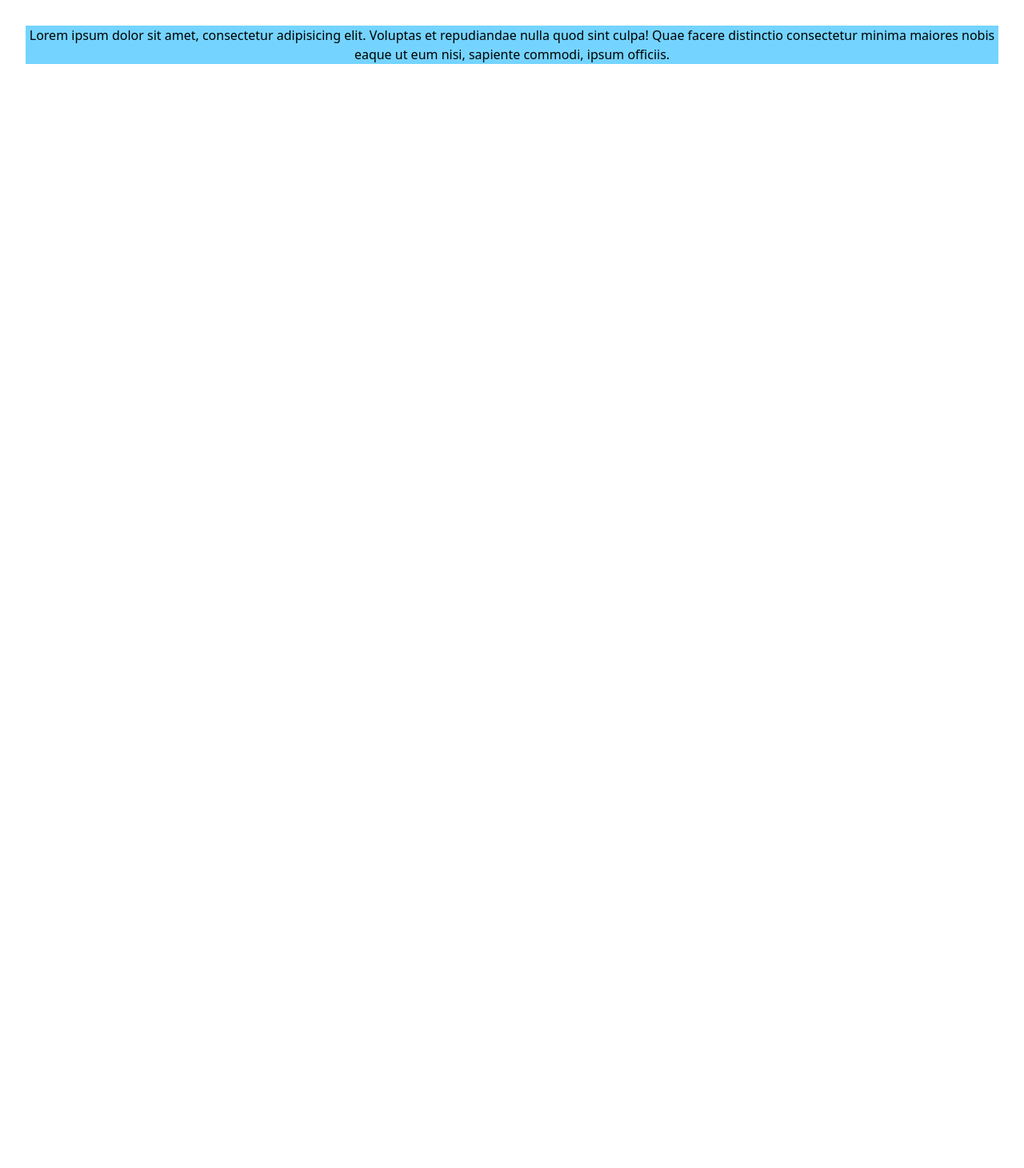
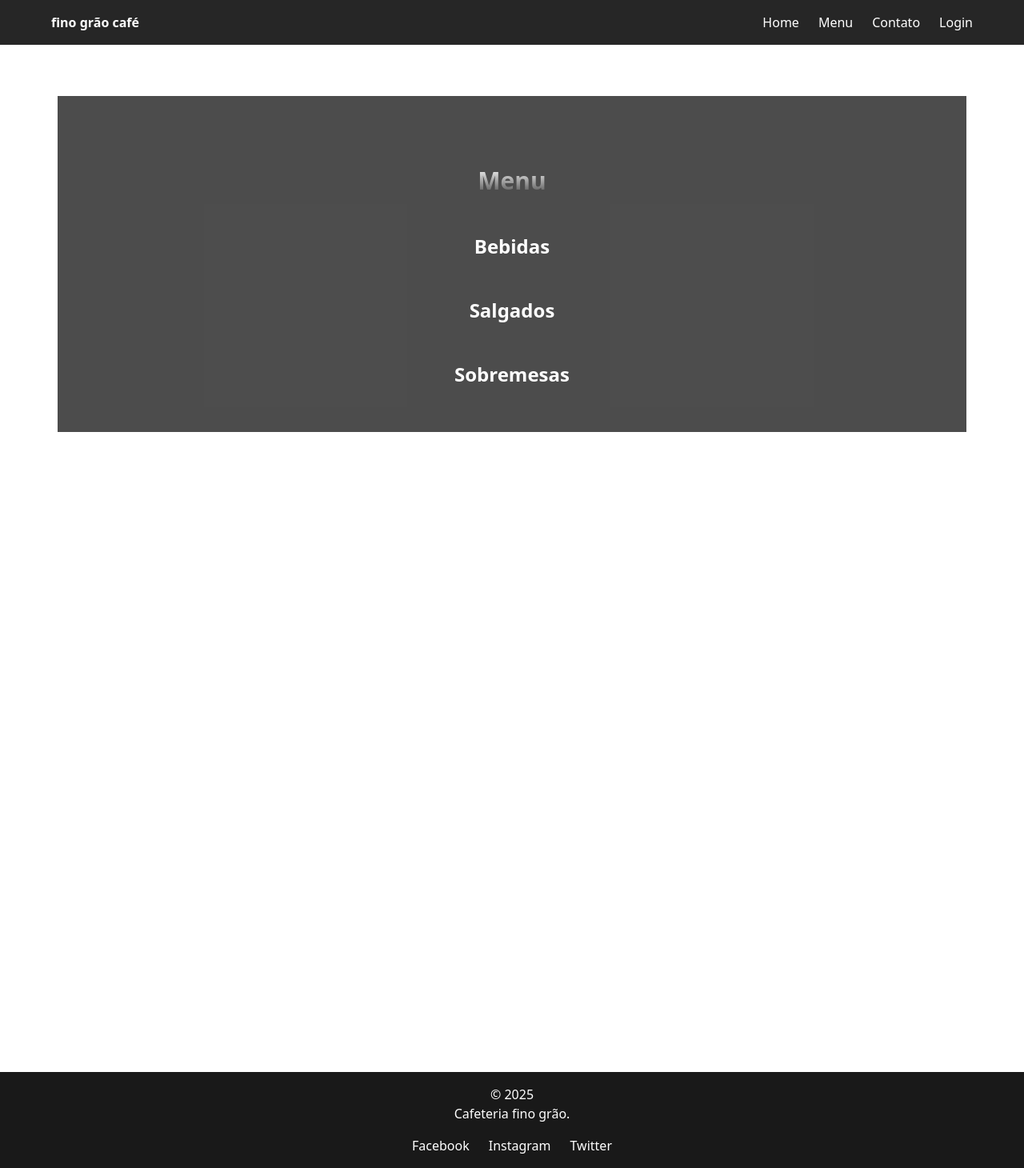
Before and after one commit to japcunha/pex-webapp, a React (Vite) app: page /menu in a window 1280 px wide. Shown: the whole page at 80% size. Before the commit the page ends 800 px from the top, so only its background shows below. Built offline with nearby package versions, Linux system fonts and the light colour scheme.

Commit message:
feat:navbar,categorias do menu e footer, com estilização básica

```diff
--- a/src/App.jsx
+++ b/src/App.jsx
@@ -1,13 +1,37 @@
-import './App.css'
+import { BrowserRouter as Router, Routes, Route } from "react-router-dom";
+import './index.css'
+import Navbar from "./components/Navbar.jsx";
+import Footer from "./components/Footer.jsx";
+import CategoryCard from "./components/CategoryCard.jsx";
+import ProductCard from "./components/ProductCard.jsx";
+import SectionMenu from './components/SectionMenu.jsx';
+import SectionOpen from './components/SectionOpen.jsx';
+import Home from "./pages/Home.jsx";
+import Menu from "./pages/Menu.jsx";
+import Contact from "./pages/Contact.jsx";
+import Login from "./pages/Login.jsx";
 
 function App() {
+  return (
+    <Router>
+      <Navbar />
+
+      <div>
 
 
-  return (
-    <>
-      <p class="bg-sky-300" >Lorem ipsum dolor sit amet, consectetur adipisicing elit. Voluptas et repudiandae nulla quod sint culpa! Quae facere distinctio consectetur minima maiores nobis eaque ut eum nisi, sapiente commodi, ipsum officiis.</p>
-    </>
-  )
+        <main className="flex-grow">
+          <Routes>
+            <Route path="/" element={<Home />} />
+            <Route path="/menu" element={<Menu />} />
+            <Route path="/contact" element={<Contact />} />
+            <Route path="/login" element={<Login />} />
+          </Routes>
+        </main>
+
+      </div>
+       <Footer />
+    </Router>
+  );
 }
 
-export default App
+export default App;
--- /dev/null
+++ b/src/components/Footer.jsx
@@ -0,0 +1,17 @@
+import React from "react";
+
+export default function Footer() {
+  return (
+    <footer className="bg-black/90 text-white text-center py-4 mt-200">
+      <div className="max-w-6xl mx-auto text-center">
+        <p> &copy; {new Date().getFullYear()}</p>
+          <p>Cafeteria fino grão.</p>
+        <div className="mt-4 space-x-6">
+          <a href="https://www.facebook.com" target="_blank" rel="noopener noreferrer" className="hover:text-gray-400">Facebook</a>
+          <a href="https://www.instagram.com" target="_blank" rel="noopener noreferrer" className="hover:text-gray-400">Instagram</a>
+          <a href="https://www.twitter.com" target="_blank" rel="noopener noreferrer" className="hover:text-gray-400">Twitter</a>
+        </div>
+      </div>
+    </footer>
+  );
+}
--- /dev/null
+++ b/src/components/Navbar.jsx
@@ -0,0 +1,26 @@
+import React from "react";
+import { Link } from "react-router-dom";
+import '../index.css'
+
+export default function Navbar() {
+  return (
+    <nav className="bg-black/85  text-white p-4 fixed top-0 w-full z-50">
+      <div className="max-w-6xl mx-auto flex justify-between items-center">
+
+        <div className="text-1xl font-bold">
+          <Link to="/" className="hover:text-amber-50">
+            fino grão café
+          </Link>
+        </div>
+
+        <div className="space-x-6">
+          <Link to="/" className="hover:text-amber-50">Home</Link>
+          <Link to="/menu" className="hover:text-amber-50">Menu</Link>
+          <Link to="/contact" className="hover:text-amber-50">Contato</Link>
+          <Link to="/login" className="hover:text-amber-50">Login</Link>
+        </div>
+      </div>
+    </nav>
+
+  );
+}
--- /dev/null
+++ b/src/components/SectionMenu.jsx
@@ -0,0 +1,43 @@
+import { useEffect, useState } from "react";
+import api from "../api/api";
+import ProductCard from "../components/ProductCard";
+
+export default function SectionMenu(){
+
+
+
+
+    return (
+      <div className="bg-black/70 p-10 m-18 mt-30 text-center text-white">
+        <h1 className="caret-amber-50 text-3xl font-bold mask-b-from-green-200 m-12 ">Menu</h1>
+
+
+        <section className="mb-8">
+          <h2 className="text-2xl font-semibold mb-4">Bebidas</h2>
+
+          <div className="grid grid-cols-1 md:grid-cols-3 gap-4">
+
+
+          </div>
+        </section>
+
+        <section className="mb-8">
+
+          <h2 className="text-2xl font-semibold mb-4">Salgados</h2>
+
+          <div className="grid grid-cols-1 md:grid-cols-3 gap-4">
+
+          </div>
+        </section>
+
+        <section>
+          <h2 className="text-2xl font-semibold mb-4">Sobremesas</h2>
+
+          <div className="grid grid-cols-1 md:grid-cols-3 gap-4">
+
+
+          </div>
+        </section>
+      </div>
+    )
+}
--- /dev/null
+++ b/src/pages/Contact.jsx
@@ -0,0 +1,4 @@
+
+export default function Contact(){
+
+}
--- /dev/null
+++ b/src/pages/Home.jsx
@@ -0,0 +1,13 @@
+export default function Home() {
+  return (
+    <div className="bg-black/80  p-10 m-18 mt-30">
+      <h1 className="text-4xl text-center font-bold mb-4 text-white">Bem-vindo à nossa Cafeteria!</h1>
+      <p className="text-white text-center mt-20">
+        Lorem ipsum dolor sit amet consectetur adipisicing elit. Provident eos
+        excepturi deserunt nihil repudiandae obcaecati sint voluptates non
+        deleniti impedit aperiam esse ipsum, rem doloremque eum expedita dolore
+        illum animi!
+      </p>
+    </div>
+  );
+}
--- /dev/null
+++ b/src/pages/Login.jsx
@@ -0,0 +1,4 @@
+
+export default function Login(){
+
+}
--- /dev/null
+++ b/src/pages/Menu.jsx
@@ -0,0 +1,10 @@
+
+import SectionMenu from "../components/SectionMenu.jsx";
+
+export default function Menu(){
+    return (
+    <div>
+       <SectionMenu/>
+    </div>
+    );
+}
```
Also changed, not shown: src/pages/Admin.jsx (added).
